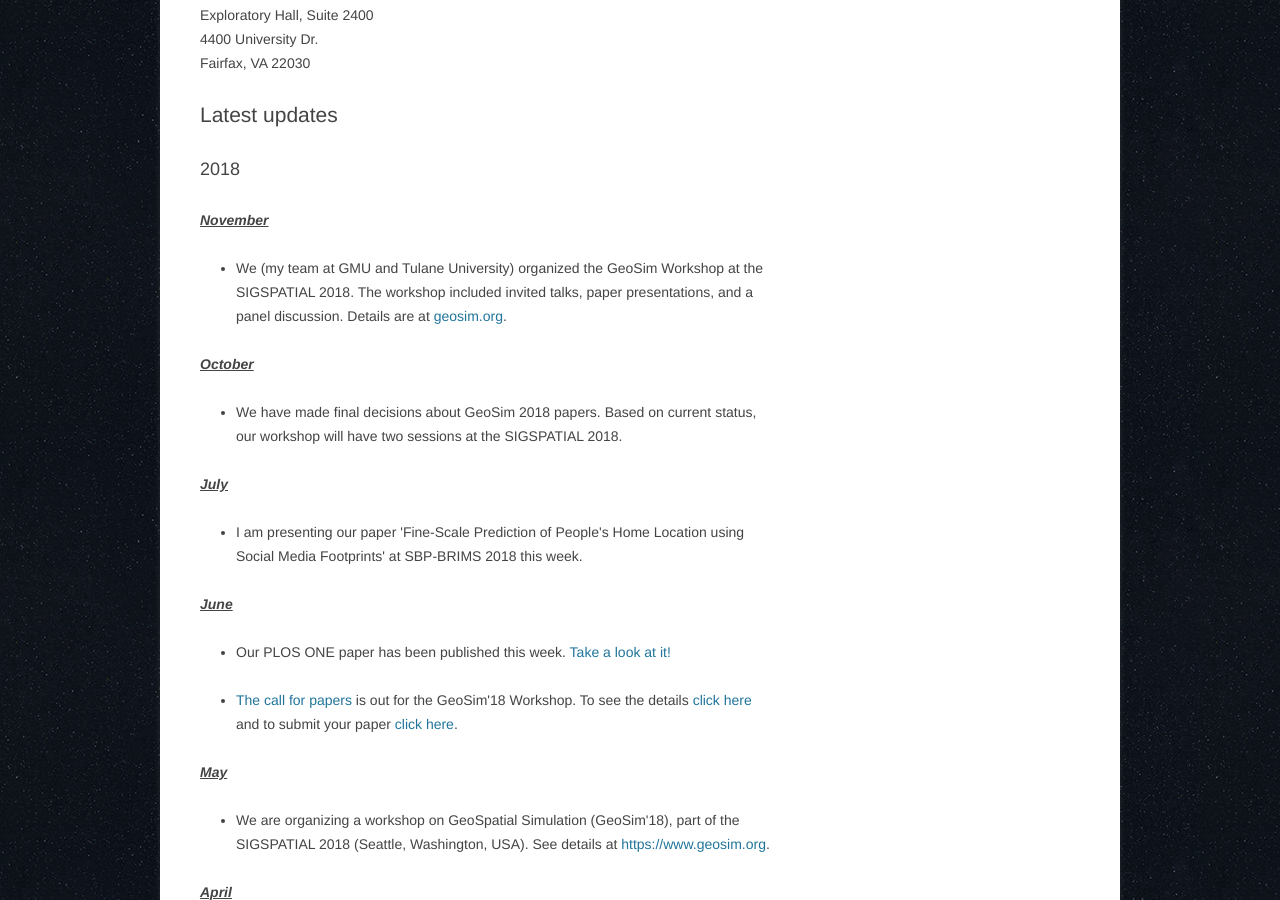
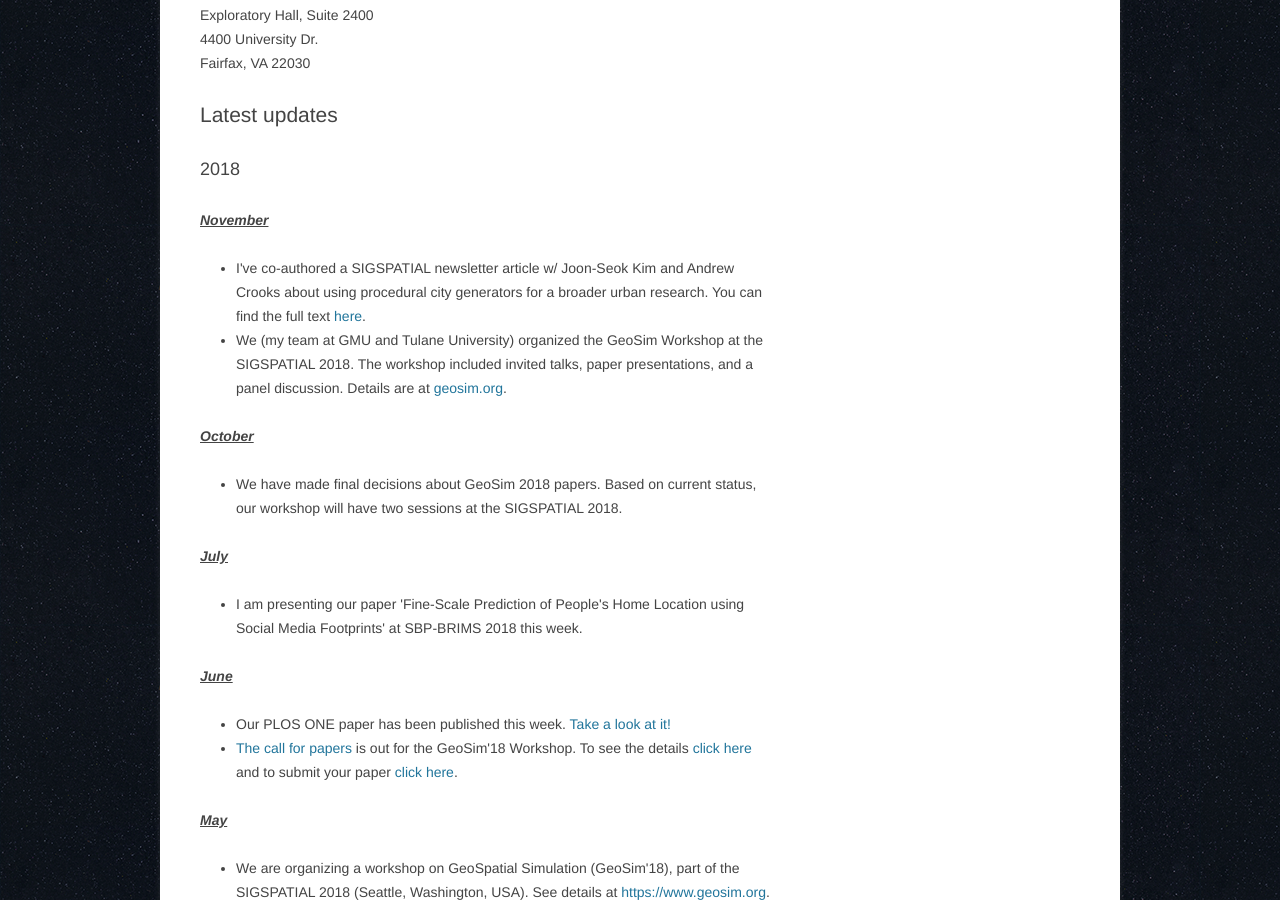
Before and after one commit to hamdikavak/hamdikavak.github.io, a Jekyll site: the page built from index.html, in a window 1280 px wide and 900 px high, scrolled down 575 px. Built offline with Jekyll 4.4.1, drawn with Linux system fonts in a browser that asks for light colours; nearby versions of some CDN libraries.

Commit message:
A link to our newsletter paper about procedural city generators added

```diff
--- a/_includes/updates.html
+++ b/_includes/updates.html
@@ -5,6 +5,9 @@
 		<p>
 			<strong><em><u>November</u></em></strong>
 		  	<ul>
+		  		<li>
+		  			I've co-authored a SIGSPATIAL newsletter article w/ Joon-Seok Kim and Andrew Crooks about using procedural city generators for a broader urban research. You can find the full text <a href="https://www.researchgate.net/publication/328944888_Procedural_city_generation_beyond_game_development">here</a>.
+		  		</li>
 			  	<li>
 					We (my team at GMU and Tulane University) organized the GeoSim Workshop at the SIGSPATIAL 2018. The workshop included invited talks, paper presentations, and a panel discussion. Details are at <a href="http://www.geosim.org">geosim.org</a>.
 				</li>
@@ -33,10 +36,7 @@
 			  	<li>
 				   Our PLOS ONE paper has been published this week. <a title="Paper" href="http://dx.plos.org/10.1371/journal.pone.0198857">Take a look at it!</a>
 			    </li>
-			</ul>
-
-		  	<ul>
-			  	<li>
+			    <li>
 				   <a href="http://hamdikavak.com/download/GeoSim18_cfp_final.pdf">The call for papers</a> is out for the GeoSim'18 Workshop. To see the details <a href="https://www.geosim.org">click here</a> and to submit your paper <a href="https://easychair.org/conferences/?conf=geosim18">click here</a>.
 			    </li>
 			</ul>
```
